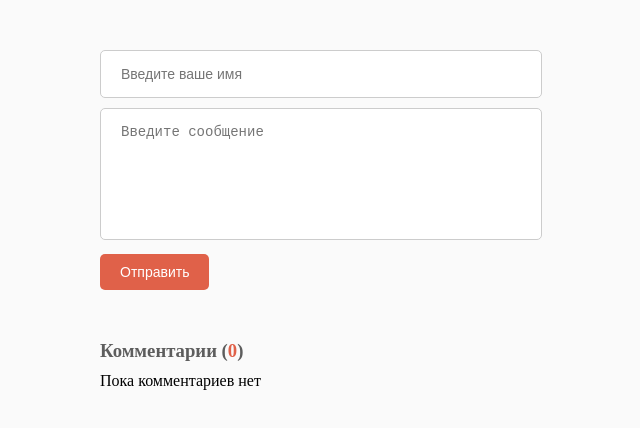
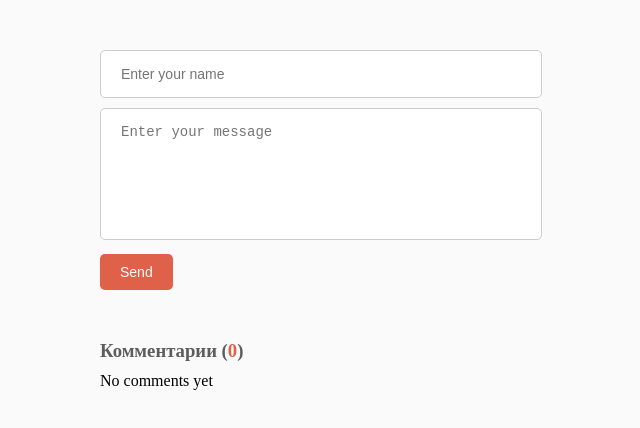
Before and after one commit to vaidich/java-script, a plain HTML site: page index.html in a window 1280 px wide. Shown: the whole page, without its empty margins (340-980 px from the left). Drawn offline with Linux system fonts and the light colour scheme.

Commit message:
Update index.html

```diff
--- a/index.html
+++ b/index.html
@@ -1,5 +1,5 @@
 <!DOCTYPE html>
-<html lang="ru">
+<html lang="en">
 <head>
   <meta charset="UTF-8">
   <meta name="viewport" content="width=device-width, initial-scale=1.0">
@@ -10,16 +10,16 @@
 <body>
 
   <form id="comments-form" autocomplete="off">
-    <input type="text" name="name" placeholder="Введите ваше имя">
-    <textarea name="comment" placeholder="Введите сообщение"></textarea>
+    <input type="text" name="name" placeholder="Enter your name">
+    <textarea name="comment" placeholder="Enter your message"></textarea>
     <div id="error"></div>
-    <button type="button">Отправить</button>
+    <button type="button">Send</button>
   </form>
 
   <section class="comments">
     <h3>Комментарии (<span class="count-comm">0</span>)</h3>
     <div id="comments">
-      Пока комментариев нет
+      No comments yet
     </div>
   </section>
 
```
